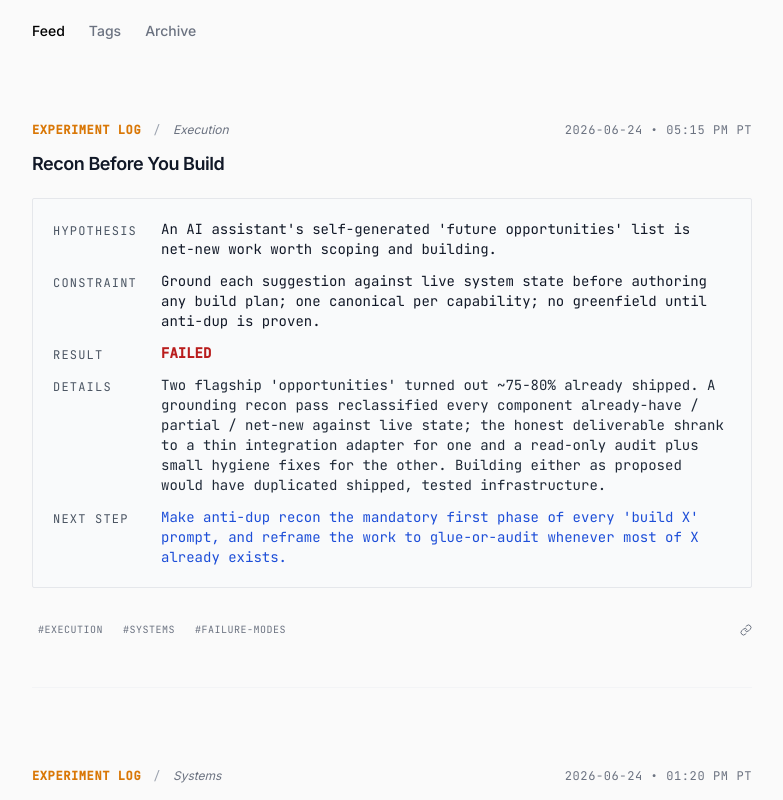
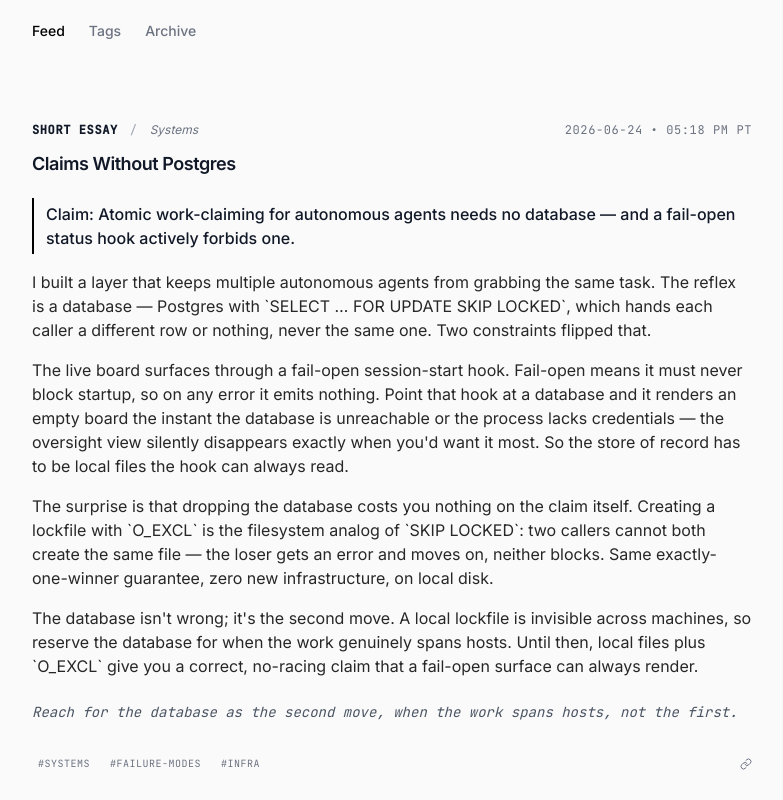
Before and after one commit to OrionArchitekton/danmercede.online, a React (Vite) app: page / in a window 1280 px wide. Shown: the part 240-1040 px from the top of the page, without its empty margins (248-1031 px from the left). Built offline with nearby package versions, Linux system fonts and the light colour scheme.

Commit message:
signal: 2026-06-24-claims-without-postgres

```diff
--- a/constants.generated.ts
+++ b/constants.generated.ts
@@ -4,6 +4,26 @@
 import { LogEntry, EntryType } from './types';
 
 export const ENTRIES: LogEntry[] = [
+  {
+    id: "2026-06-24-claims-without-postgres",
+    slug: "2026-06-24-claims-without-postgres",
+    title: "Claims Without Postgres",
+    date: "2026-06-24",
+    timestamp: "05:18 PM PT",
+    type: EntryType.ShortEssay,
+    context: "Systems",
+    tags: ["systems","failure-modes","infra"],
+    claim: "Atomic work-claiming for autonomous agents needs no database — and a fail-open status hook actively forbids one.",
+    implication: "Reach for the database as the second move, when the work spans hosts, not the first.",
+    content: `I built a layer that keeps multiple autonomous agents from grabbing the same task. The reflex is a database — Postgres with \`SELECT … FOR UPDATE SKIP LOCKED\`, which hands each caller a different row or nothing, never the same one. Two constraints flipped that.
+
+The live board surfaces through a fail-open session-start hook. Fail-open means it must never block startup, so on any error it emits nothing. Point that hook at a database and it renders an empty board the instant the database is unreachable or the process lacks credentials — the oversight view silently disappears exactly when you'd want it most. So the store of record has to be local files the hook can always read.
+
+The surprise is that dropping the database costs you nothing on the claim itself. Creating a lockfile with \`O_EXCL\` is the filesystem analog of \`SKIP LOCKED\`: two callers cannot both create the same file — the loser gets an error and moves on, neither blocks. Same exactly-one-winner guarantee, zero new infrastructure, on local disk.
+
+The database isn't wrong; it's the second move. A local lockfile is invisible across machines, so reserve the database for when the work genuinely spans hosts. Until then, local files plus \`O_EXCL\` give you a correct, no-racing claim that a fail-open surface can always render.`,
+  }
+,
   {
     id: "2026-06-24-recon-before-you-build",
     slug: "2026-06-24-recon-before-you-build",
```
Also changed, not shown: inbox/2026-06-24-claims-without-postgres.md (added, +18 -0 lines), public/posts.json (+8 -2 lines), 1 other file (tests, documents, lock files or other folders).
